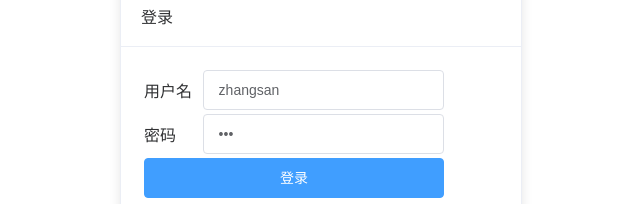
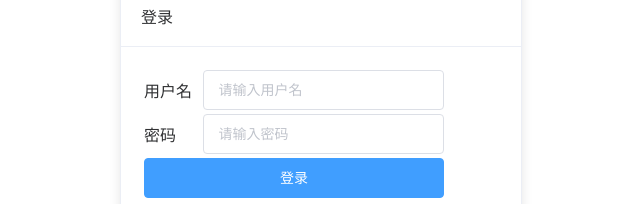
Before and after one commit to shixiaoxiao121/demo, a Vue app: page /#/ in a window 1280 px wide. Shown: the part 165-369 px from the top of the page, without its empty margins (319-959 px from the left). Built offline with nearby package versions, Linux system fonts and the light colour scheme.

Commit message:
注册页面追加

```diff
--- a/public/index.html
+++ b/public/index.html
@@ -4,13 +4,9 @@
     <meta charset="utf-8">
     <meta http-equiv="X-UA-Compatible" content="IE=edge">
     <meta name="viewport" content="width=device-width,initial-scale=1.0">
-    <link rel="icon" href="<%= BASE_URL %>favicon.ico">
     <title><%= htmlWebpackPlugin.options.title %></title>
   </head>
   <body>
-    <noscript>
-      <strong>We're sorry but <%= htmlWebpackPlugin.options.title %> doesn't work properly without JavaScript enabled. Please enable it to continue.</strong>
-    </noscript>
     <div id="app"></div>
     <!-- built files will be auto injected -->
   </body>
--- a/src/components/login.vue
+++ b/src/components/login.vue
@@ -34,6 +34,8 @@
 </div>
 </template>
 <script>
+    import router from "../router/router";
+
     export default {
         //单页面中不支持前面的data:{}方式
         data() {
@@ -46,15 +48,19 @@
                 //可是一般来说可能希望在不同的组件中引用的时候，使用不同的值，所以这里要用return
                 //这样在A组件和B组件分别引用这个变量的时候是不会互相影响的
                 user:{
-                    username:'zhangsan',
-                    password:'123',
-                    //为了登录方便，可以直接在这里写好用户名和密码的值
+                    username:'',
+                    password:'',
                 }
             }
         },
         methods:{
             doLogin(){//一点击登录按钮，这个方法就会执行
                 alert(JSON.stringify(this.user))//可以直接把this.user对象传给后端进行校验用户名和密码
+            },
+            toRegister(){
+                router.push({
+                    path:'register'
+                })
             }
         }
     }
```
Also changed, not shown: src/assets/logo.png (deleted), 1 other file (tests, documents, lock files or other folders).
